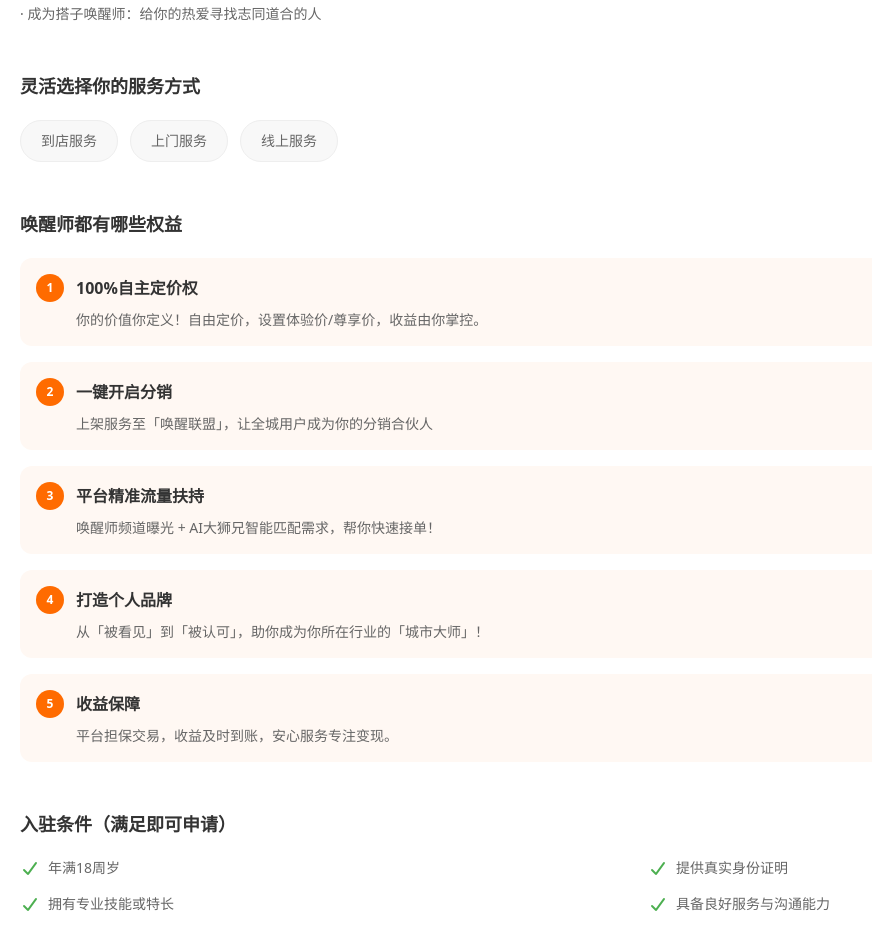
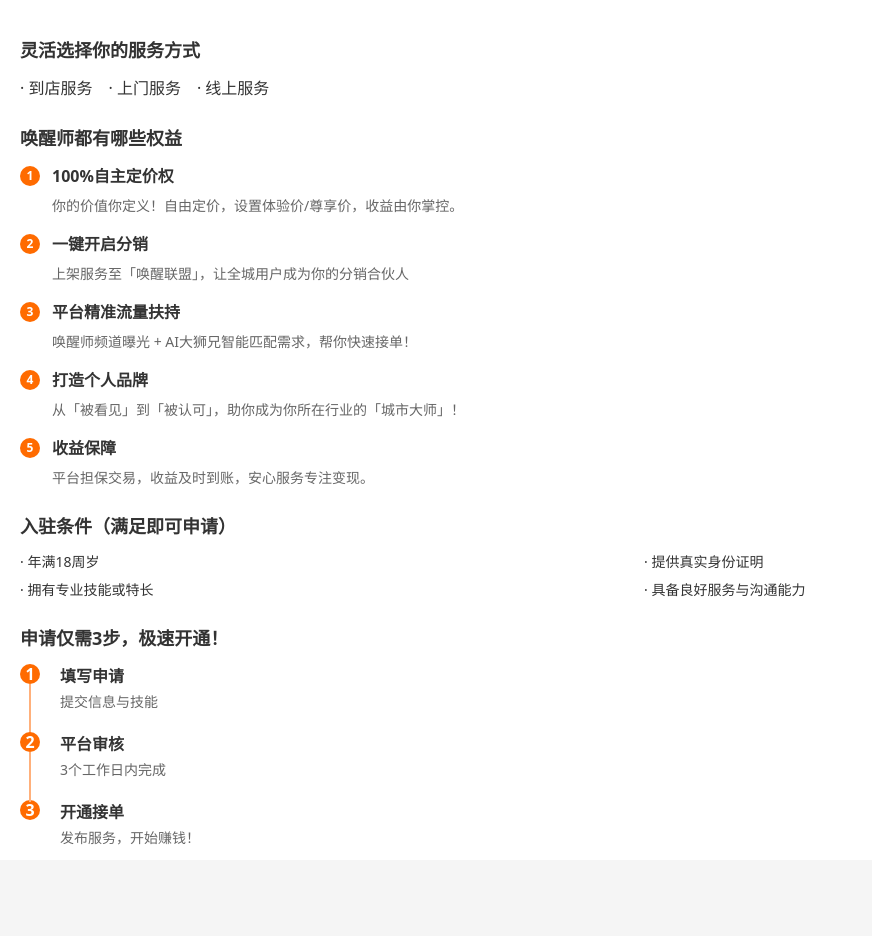
Before and after one commit to RosyDawns/hxs-demo1, a Vue app: page /register-waker in a window 1280 px wide. Shown: the part 436-1372 px from the top of the page, without its empty margins (0-872 px from the left). After the commit the page ends 1296 px from the top, so only its background shows below. Built offline with nearby package versions, Linux system fonts and the light colour scheme; a web font is replaced by a local one.

Commit message:
add(project): 新增注册唤醒师

```diff
--- a/src/views/RegisterWakerPage.vue
+++ b/src/views/RegisterWakerPage.vue
@@ -49,165 +49,138 @@
 
       <!-- 唤醒师模式选择 -->
       <div class="px-5 py-6 bg-white">
-        <h2 class="text-lg font-bold mb-5 text-[#333333]">
+        <h2 class="text-lg font-bold mb-3 text-[#333]">
           选择你的唤醒师模式
         </h2>
-        <ul class="space-y-4">
-          <li class="text-sm text-[#666666] leading-5">
+        <ul class="space-y-2">
+          <li class="text-base text-[#333] leading-5">
             · 成为生活主理人：给你的品牌和门店去宣传变现
           </li>
-          <li class="text-sm text-[#666666] leading-5">
+          <li class="text-base text-[#333] leading-5">
             · 成为技能唤醒师：给你的生活技能去宣传变现
           </li>
-          <li class="text-sm text-[#666666] leading-5">
+          <li class="text-base text-[#333] leading-5">
             · 成为搭子唤醒师：给你的热爱寻找志同道合的人
           </li>
         </ul>
       </div>
 
       <!-- 服务方式 -->
-      <div class="px-5 py-6 bg-white">
-        <h2 class="text-lg font-bold mb-5 text-[#333333]">
+      <div class="px-5 py-3 bg-white">
+        <h2 class="text-lg font-bold mb-3 text-[#333]">
           灵活选择你的服务方式
         </h2>
-        <div class="flex flex-wrap gap-3">
-          <div
-            class="bg-[#F8F8F8] px-5 py-2.5 rounded-full text-sm text-[#666666] border border-[#EEEEEE]"
-          >
-            到店服务
-          </div>
-          <div
-            class="bg-[#F8F8F8] px-5 py-2.5 rounded-full text-sm text-[#666666] border border-[#EEEEEE]"
-          >
-            上门服务
-          </div>
-          <div
-            class="bg-[#F8F8F8] px-5 py-2.5 rounded-full text-sm text-[#666666] border border-[#EEEEEE]"
-          >
-            线上服务
-          </div>
+        <div class="flex flex-wrap gap-4">
+          <div class="text-base text-[#333]">· 到店服务</div>
+          <div class="text-base text-[#333]">· 上门服务</div>
+          <div class="text-base text-[#333]">· 线上服务</div>
         </div>
       </div>
 
       <!-- 唤醒师权益 -->
-      <div class="px-5 py-6 bg-white">
-        <h2 class="text-lg font-bold mb-5 text-[#333333]">
+      <div class="px-5 py-3 bg-white">
+        <h2 class="text-lg font-bold mb-3 text-[#333333]">
           唤醒师都有哪些权益
         </h2>
-
         <div class="space-y-4">
-          <div class="bg-[#FFF8F3] rounded-xl p-4">
           <div class="flex items-center mb-2">
             <div
-                class="w-7 h-7 rounded-full bg-[#FF6B00] flex items-center justify-center text-white text-xs font-bold mr-3"
+              class="w-5 h-5 rounded-full bg-[#FF6B00] flex items-center justify-center text-white text-xs font-bold mr-3"
             >
               1
             </div>
             <h3 class="font-bold text-[#333333]">100%自主定价权</h3>
           </div>
-            <p class="text-sm text-[#666666] ml-10 leading-5">
+          <p class="text-sm text-[#666666] ml-8 leading-5">
             你的价值你定义！自由定价，设置体验价/尊享价，收益由你掌控。
           </p>
-          </div>
 
-          <div class="bg-[#FFF8F3] rounded-xl p-4">
           <div class="flex items-center mb-2">
             <div
-                class="w-7 h-7 rounded-full bg-[#FF6B00] flex items-center justify-center text-white text-xs font-bold mr-3"
+              class="w-5 h-5 rounded-full bg-[#FF6B00] flex items-center justify-center text-white text-xs font-bold mr-3"
             >
               2
             </div>
             <h3 class="font-bold text-[#333333]">一键开启分销</h3>
           </div>
-            <p class="text-sm text-[#666666] ml-10 leading-5">
+          <p class="text-sm text-[#666666] ml-8 leading-5">
             上架服务至「唤醒联盟」，让全城用户成为你的分销合伙人
           </p>
-          </div>
 
-          <div class="bg-[#FFF8F3] rounded-xl p-4">
           <div class="flex items-center mb-2">
             <div
-                class="w-7 h-7 rounded-full bg-[#FF6B00] flex items-center justify-center text-white text-xs font-bold mr-3"
+              class="w-5 h-5 rounded-full bg-[#FF6B00] flex items-center justify-center text-white text-xs font-bold mr-3"
             >
               3
             </div>
             <h3 class="font-bold text-[#333333]">平台精准流量扶持</h3>
           </div>
-            <p class="text-sm text-[#666666] ml-10 leading-5">
+          <p class="text-sm text-[#666666] ml-8 leading-5">
             唤醒师频道曝光 + AI大狮兄智能匹配需求，帮你快速接单！
           </p>
-          </div>
 
-          <div class="bg-[#FFF8F3] rounded-xl p-4">
           <div class="flex items-center mb-2">
             <div
-                class="w-7 h-7 rounded-full bg-[#FF6B00] flex items-center justify-center text-white text-xs font-bold mr-3"
+              class="w-5 h-5 rounded-full bg-[#FF6B00] flex items-center justify-center text-white text-xs font-bold mr-3"
             >
               4
             </div>
             <h3 class="font-bold text-[#333333]">打造个人品牌</h3>
           </div>
-            <p class="text-sm text-[#666666] ml-10 leading-5">
+          <p class="text-sm text-[#666666] ml-8 leading-5">
             从「被看见」到「被认可」，助你成为你所在行业的「城市大师」！
           </p>
-          </div>
 
-          <div class="bg-[#FFF8F3] rounded-xl p-4">
           <div class="flex items-center mb-2">
             <div
-                class="w-7 h-7 rounded-full bg-[#FF6B00] flex items-center justify-center text-white text-xs font-bold mr-3"
+              class="w-5 h-5 rounded-full bg-[#FF6B00] flex items-center justify-center text-white text-xs font-bold mr-3"
             >
               5
             </div>
             <h3 class="font-bold text-[#333333]">收益保障</h3>
           </div>
-            <p class="text-sm text-[#666666] ml-10 leading-5">
+          <p class="text-sm text-[#666666] ml-8 leading-5">
             平台担保交易，收益及时到账，安心服务专注变现。
           </p>
         </div>
       </div>
-      </div>
 
       <!-- 入驻条件 -->
-      <div class="px-5 py-6 bg-white">
-        <h2 class="text-lg font-bold mb-5 text-[#333333]">
+      <div class="px-5 py-3 bg-white">
+        <h2 class="text-lg font-bold mb-3 text-[#333333]">
           入驻条件（满足即可申请）
         </h2>
-        <div class="grid grid-cols-2 gap-4">
-          <div class="flex items-center text-sm text-[#666666]">
-            <i class="fa-solid fa-check text-[#4CAF50] mr-2 text-base"></i>
-            <span>年满18周岁</span>
+        <div class="grid grid-cols-2 gap-2">
+          <div class="flex items-center text-sm text-[#333]">
+            <span>· 年满18周岁</span>
           </div>
-          <div class="flex items-center text-sm text-[#666666]">
-            <i class="fa-solid fa-check text-[#4CAF50] mr-2 text-base"></i>
-            <span>提供真实身份证明</span>
+          <div class="flex items-center text-sm text-[#333]">
+            <span>· 提供真实身份证明</span>
           </div>
-          <div class="flex items-center text-sm text-[#666666]">
-            <i class="fa-solid fa-check text-[#4CAF50] mr-2 text-base"></i>
-            <span>拥有专业技能或特长</span>
+          <div class="flex items-center text-sm text-[#333]">
+            <span>· 拥有专业技能或特长</span>
           </div>
-          <div class="flex items-center text-sm text-[#666666]">
-            <i class="fa-solid fa-check text-[#4CAF50] mr-2 text-base"></i>
-            <span>具备良好服务与沟通能力</span>
+          <div class="flex items-center text-sm text-[#333]">
+            <span>· 具备良好服务与沟通能力</span>
           </div>
         </div>
       </div>
 
       <!-- 申请流程 -->
-      <div class="px-5 py-6 bg-white">
-        <h2 class="text-lg font-bold mb-5 text-[#333333]">
+      <div class="px-5 py-3 bg-white">
+        <h2 class="text-lg font-bold mb-3 text-[#333333]">
           申请仅需3步，极速开通！
         </h2>
         <div class="space-y-5">
           <div class="flex">
             <div class="relative">
               <div
-                class="w-9 h-9 rounded-full bg-[#FF6B00] flex items-center justify-center text-white font-bold z-10"
+                class="w-5 h-5 rounded-full bg-[#FF6B00] flex items-center justify-center text-white font-bold z-10"
               >
                 1
               </div>
               <div
-                class="absolute top-9 left-1/2 w-0.5 h-[50px] bg-[#FFB07B] -translate-x-1/2"
+                class="absolute top-5 left-1/2 w-0.5 h-[50px] bg-[#FFB07B] -translate-x-1/2"
               ></div>
             </div>
             <div class="ml-5">
@@ -219,12 +192,12 @@
           <div class="flex">
             <div class="relative">
               <div
-                class="w-9 h-9 rounded-full bg-[#FF6B00] flex items-center justify-center text-white font-bold z-10"
+                class="w-5 h-5 rounded-full bg-[#FF6B00] flex items-center justify-center text-white font-bold z-10"
               >
                 2
               </div>
               <div
-                class="absolute top-9 left-1/2 w-0.5 h-[50px] bg-[#FFB07B] -translate-x-1/2"
+                class="absolute top-5 left-1/2 w-0.5 h-[50px] bg-[#FFB07B] -translate-x-1/2"
               ></div>
             </div>
             <div class="ml-5">
@@ -236,7 +209,7 @@
           <div class="flex">
             <div>
               <div
-                class="w-9 h-9 rounded-full bg-[#FF6B00] flex items-center justify-center text-white font-bold"
+                class="w-5 h-5 rounded-full bg-[#FF6B00] flex items-center justify-center text-white font-bold"
               >
                 3
               </div>
```
Lines whose indentation alone changed are shown as unchanged.
